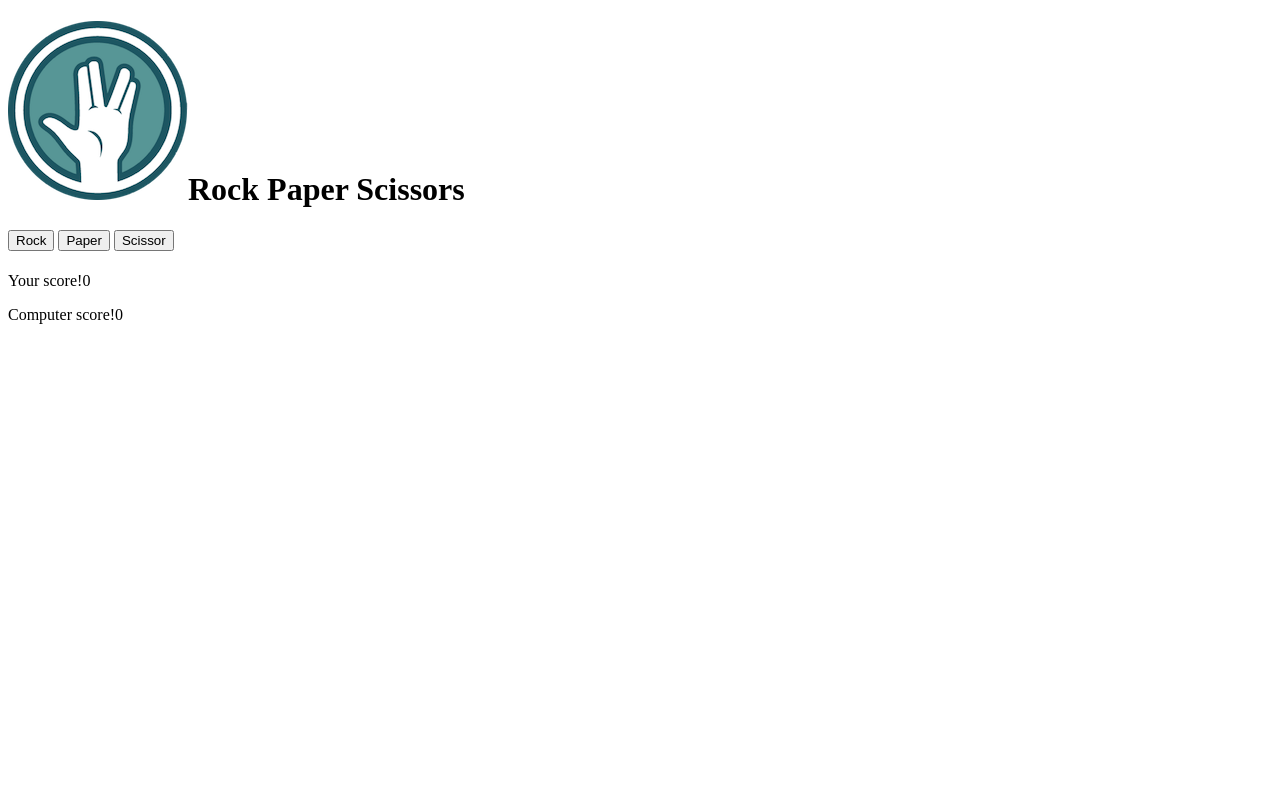
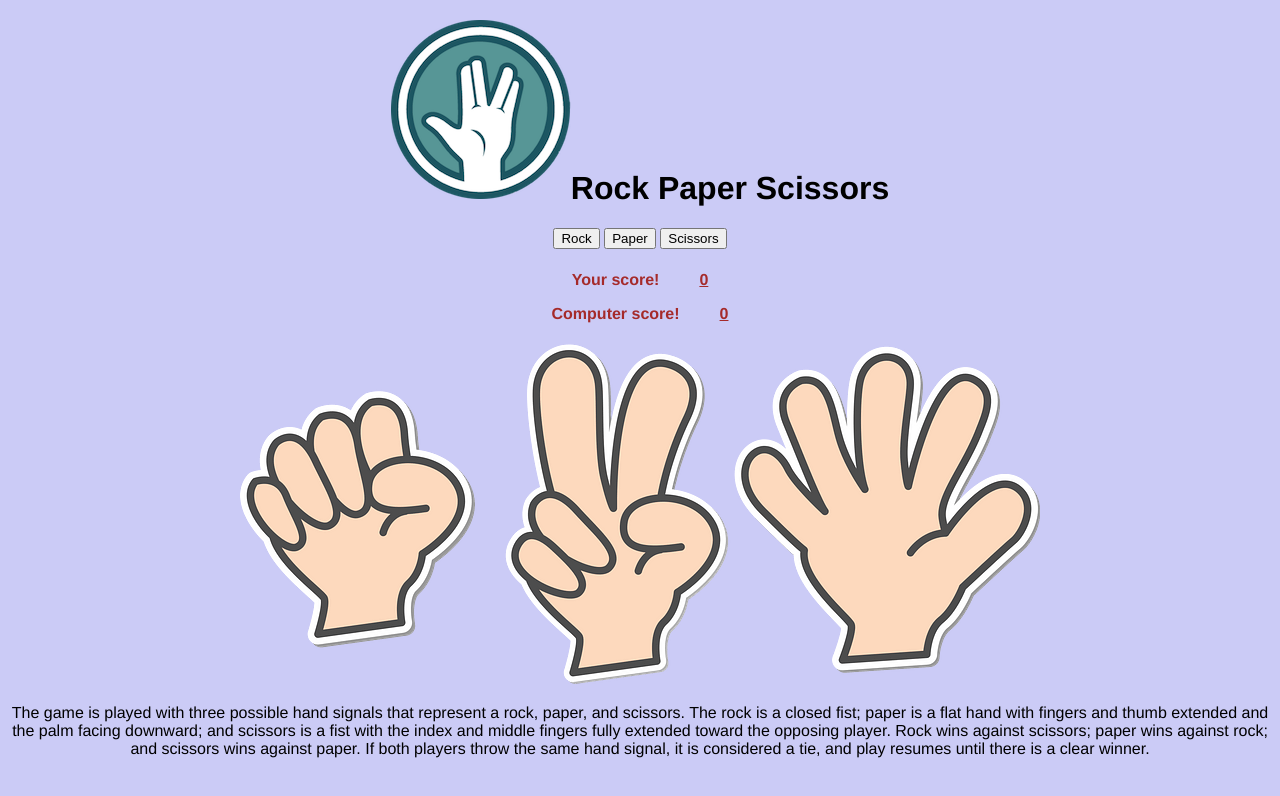
Before and after one commit to Ihor2227/rock_paper_scissors, a plain HTML site: page index.html in a window 1280 px wide. Drawn offline with Linux system fonts and the light colour scheme; a web font is replaced by a local one.

Commit message:
Add footer information

```diff
--- a/assets/css/style.css
+++ b/assets/css/style.css
@@ -0,0 +1,31 @@
+body {
+    font-family: 'Franklin Gothic Medium', 'Arial Narrow', Arial, sans-serif;
+    background: rgb(203, 203, 246);
+}
+
+header {
+    text-align: center;
+}
+
+.feedback {
+    color: blue;
+}
+
+.score-area {
+    color: brown;
+}
+
+#score-user, #score-computer {
+    margin-left: 40px;
+    text-decoration-line: underline;
+
+}
+h1 {
+    margin-top: 20px;
+    text-align: center;
+}
+
+footer {
+    text-align: center;
+    margin-bottom: 20px;
+}
--- a/index.html
+++ b/index.html
@@ -7,9 +7,10 @@
 <link rel="preconnect" href="https://fonts.gstatic.com" crossorigin>
 <link href="https://fonts.googleapis.com/css2?family=Barriecito&display=swap" rel="stylesheet">
     <link rel="stylesheet" href="assets/css/style.css">
-    <title>Document</title>
+    <title>Rock Paper Scissors</title>
 </head>
 <body>
+    <header>
     <h1 class="heading">
         <img class="logo" src="assets/images/logo.png" alt="logo">Rock Paper Scissors
     </h1>
@@ -18,7 +19,7 @@
 
         <button type="button" class="play" id="rock">Rock</button>
         <button type="button" class="play" id="paper">Paper</button>
-        <button type="button" class="play" id="scissors">Scissor</button>
+        <button type="button" class="play" id="scissors">Scissors</button>
 
     </div>
 
@@ -29,11 +30,19 @@
     </div>
 
     <div class="score-area">
+        <h4>
         <p class="scores">Your score!<span id="score-user">0</span></p>
+
+
         <p class="scores">Computer score!<span id="score-computer">0</span></p>
     </div>
+    <img src="assets/images/hand-rock-paper-scissors 1.png" alt="game-image">
+</h4>
 
-
+</header>
+<footer>
+    <p>The game is played with three possible hand signals that represent a rock, paper, and scissors. The rock is a closed fist; paper is a flat hand with fingers and thumb extended and the palm facing downward; and scissors is a fist with the index and middle fingers fully extended toward the opposing player. Rock wins against scissors; paper wins against rock; and scissors wins against paper. If both players throw the same hand signal, it is considered a tie, and play resumes until there is a clear winner.</p>
+</footer>
     <script src="assets/js/script.js"></script>
 </body>
 </html>
```
Also changed, not shown: assets/images/hand-rock-paper-scissors 1.png (added), assets/images/hand-rock-paper-scissors 2.png (added).
